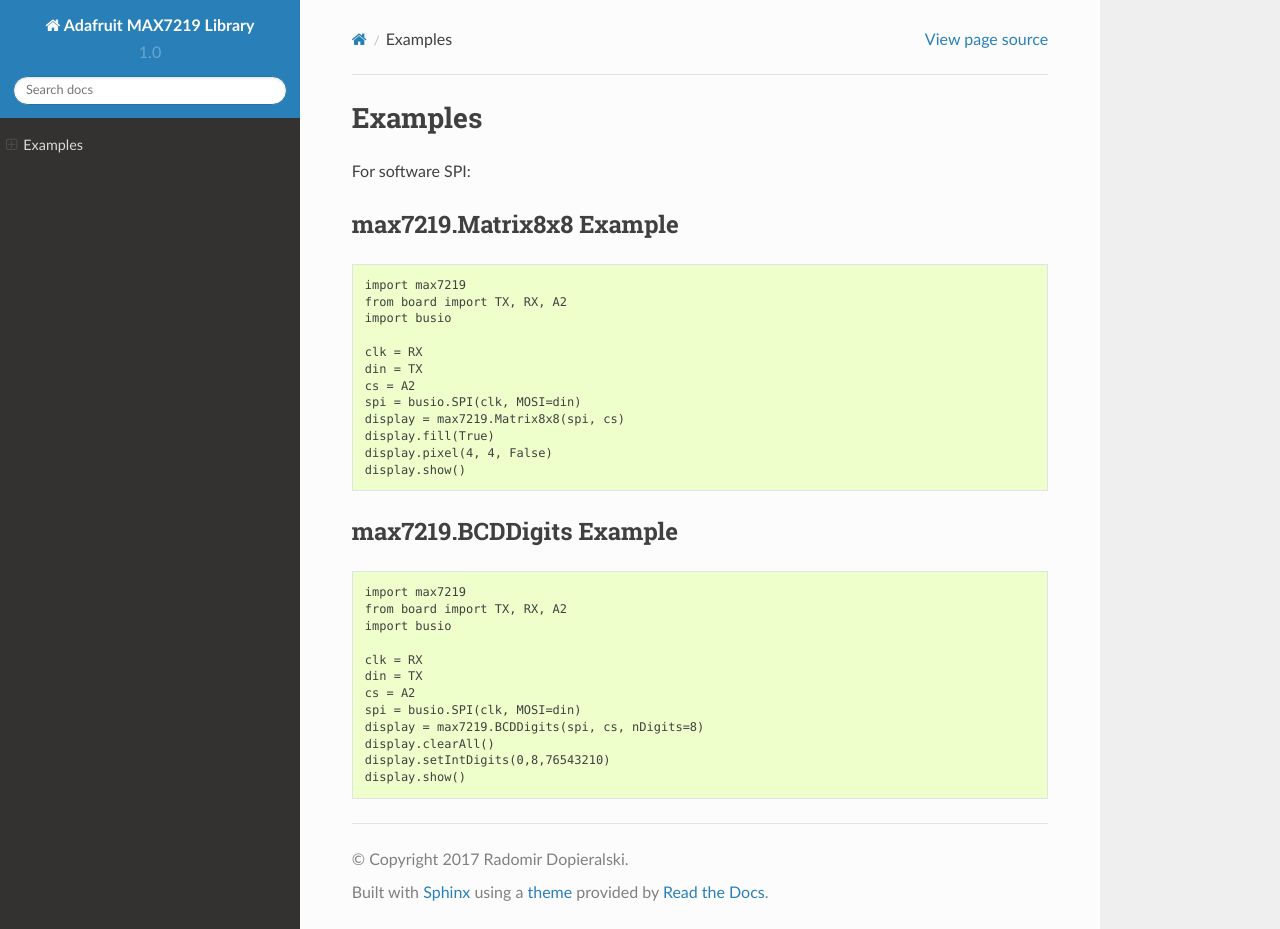
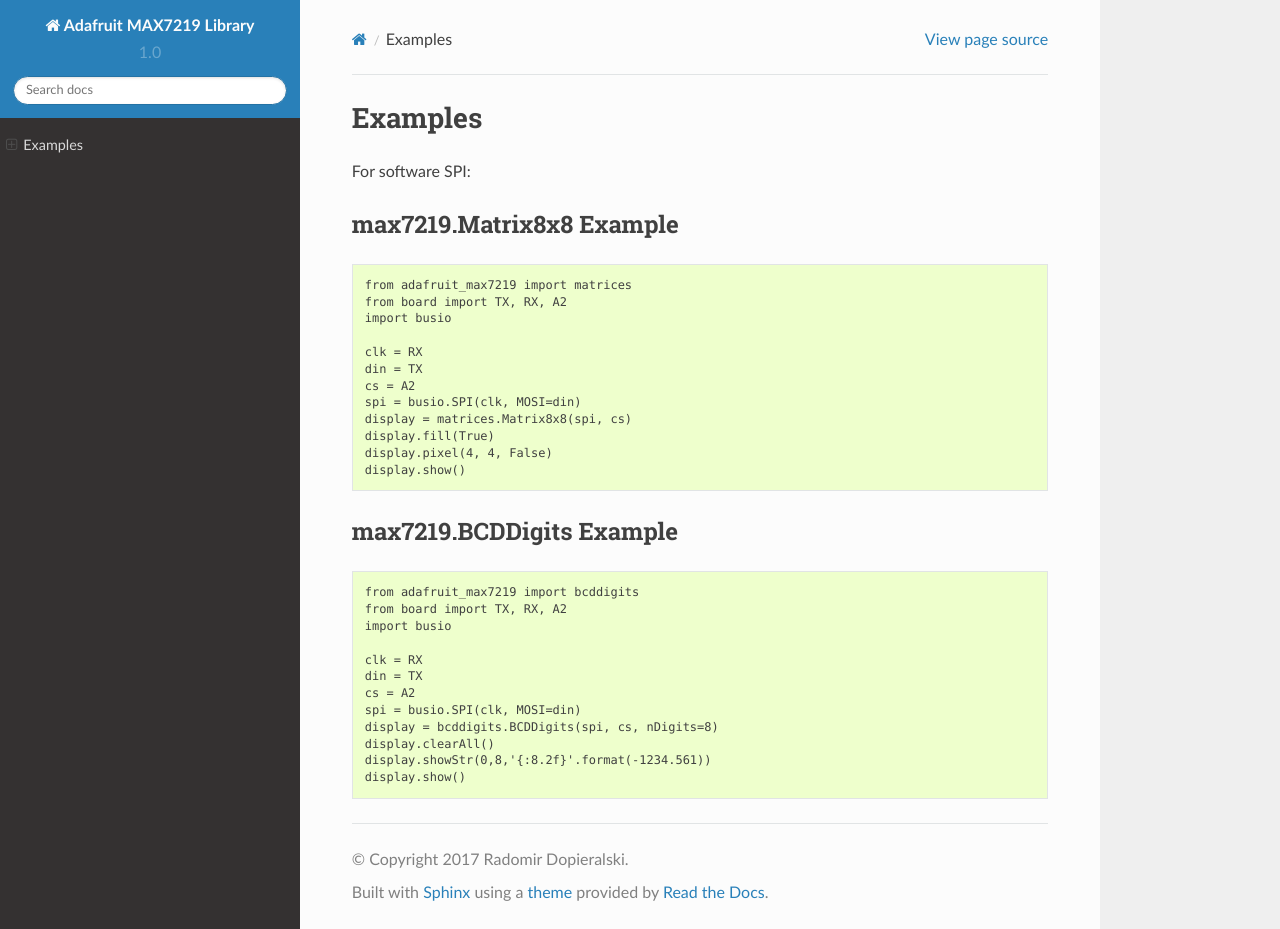
Before and after one commit to adafruit/Adafruit_CircuitPython_MAX7219, a Sphinx documentation site: the page built from docs/examples.rst, in a window 1280 px wide and 929 px high. Built offline with Sphinx 7.4.7 and the Read the Docs theme 2.0.0, drawn with Linux system fonts in a browser that asks for light colours.

Commit message:
fixed to work with udpated class definitions

```diff
--- a/docs/examples.rst
+++ b/docs/examples.rst
@@ -8,7 +8,7 @@
 
 .. code-block:: html
 
-    import max7219
+    from adafruit_max7219 import matrices
     from board import TX, RX, A2
     import busio
 
@@ -16,7 +16,7 @@
     din = TX
     cs = A2
     spi = busio.SPI(clk, MOSI=din)
-    display = max7219.Matrix8x8(spi, cs)
+    display = matrices.Matrix8x8(spi, cs)
     display.fill(True)
     display.pixel(4, 4, False)
     display.show()
@@ -26,7 +26,7 @@
 
 .. code-block:: html
 
-    import max7219
+    from adafruit_max7219 import bcddigits
     from board import TX, RX, A2
     import busio
 
@@ -34,7 +34,7 @@
     din = TX
     cs = A2
     spi = busio.SPI(clk, MOSI=din)
-    display = max7219.BCDDigits(spi, cs, nDigits=8)
+    display = bcddigits.BCDDigits(spi, cs, nDigits=8)
     display.clearAll()
-    display.setIntDigits(0,8,76543210)
+    display.showStr(0,8,'{:8.2f}'.format(-1234.561))
     display.show()
```
